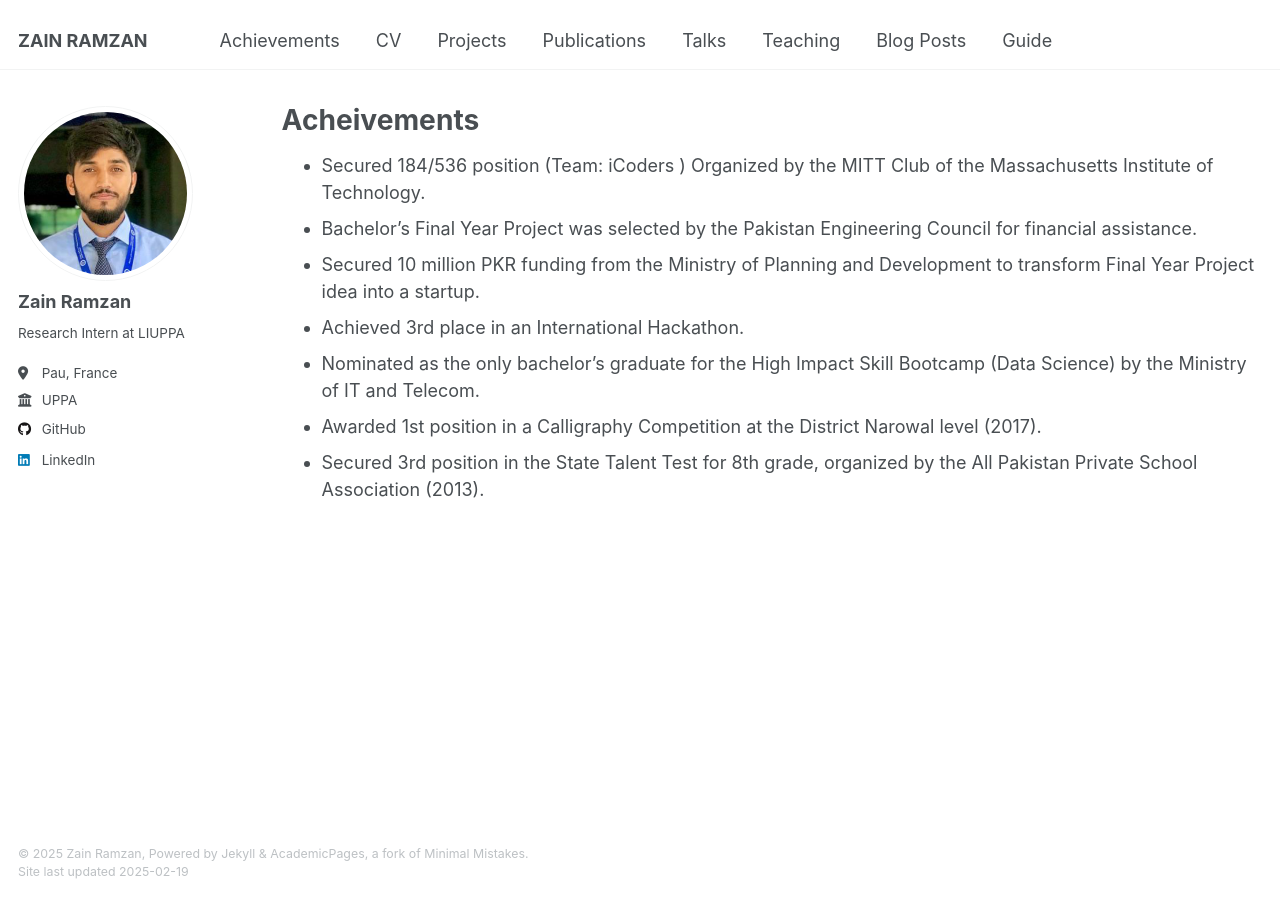
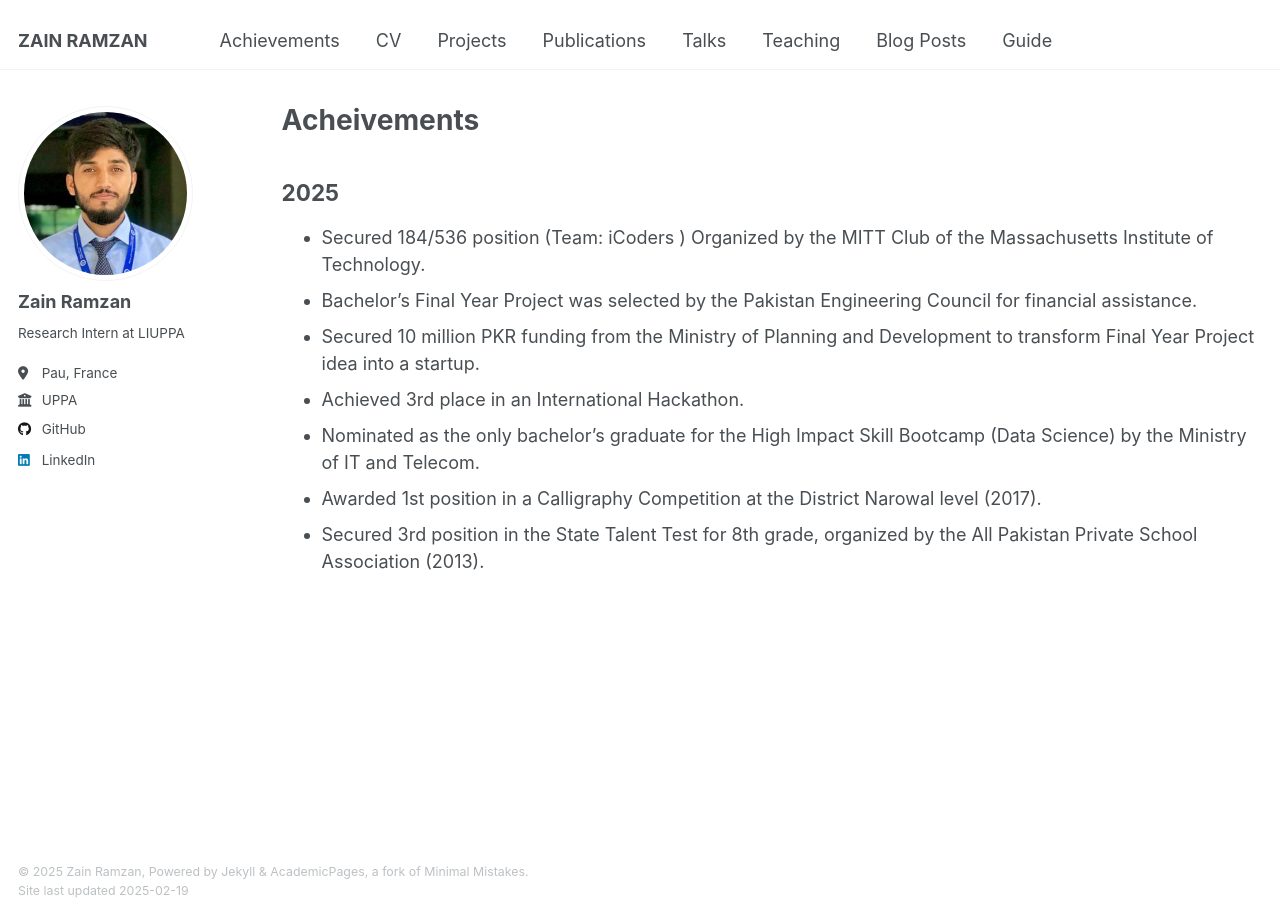
Before and after one commit to zain-ramzan/zain-ramzan.github.io, a Jekyll site: the page built from _pages/achievements.md, in a window 1280 px wide. Built offline with Jekyll 4.4.1, drawn with Linux system fonts in a browser that asks for light colours.

Commit message:
Update achievements.md

```diff
--- a/_pages/achievements.md
+++ b/_pages/achievements.md
@@ -4,6 +4,7 @@ title: "Acheivements"
 permalink: /achievements/
 author_profile: true
 ---
+## 2025
 * Secured 184/536 position (Team: iCoders ) Organized by the MITT Club of the Massachusetts Institute of Technology.
 * Bachelor’s Final Year Project was selected by the Pakistan Engineering Council for financial assistance.
 * Secured 10 million PKR funding from the Ministry of Planning and Development to transform Final Year Project idea into a startup.
```
